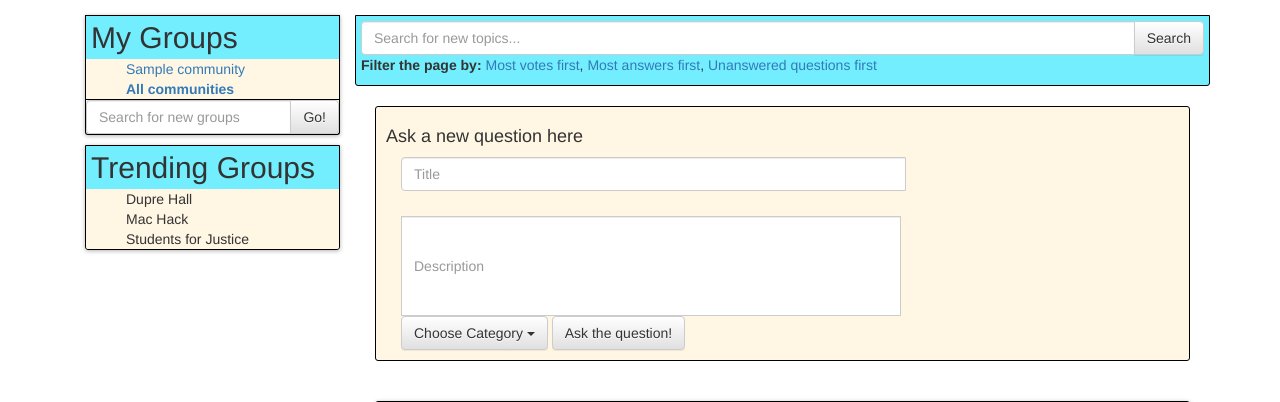
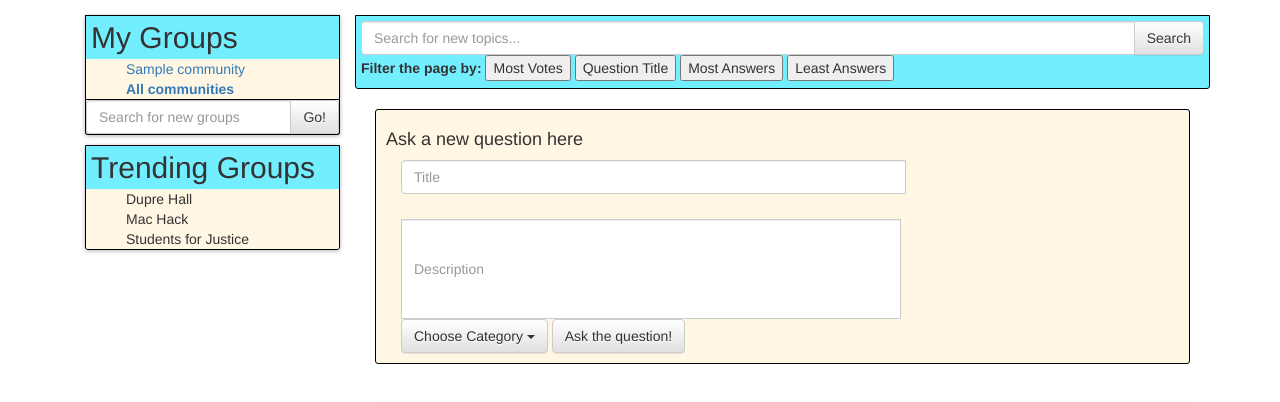
Before and after one commit to MackHartley/scratchQs, a Django app: template scratchQsDjango/scratchQs/templates/scratchQs/index.html in a window 1280 px wide. Shown: the part 57-459 px from the top of the page. Run offline with Django 3.2, Linux system fonts and the light colour scheme; the template is opened without the code that fills it: most values are stand-ins (such as "Sample title", 1, 10 or a date in 2020); some libraries are stand-ins or nearby versions.

Commit message:
filter by results

```diff
--- a/scratchQsDjango/scratchQs/templates/scratchQs/index.html
+++ b/scratchQsDjango/scratchQs/templates/scratchQs/index.html
@@ -94,9 +94,11 @@
 		      		</span>
 		    	</div><!-- /input-group -->
 		    	<label>Filter the page by:</label>
-				<a href="{% url 'index'%}">Most votes first</a>,
-				<a href="#">Most answers first</a>,
-				<a href="#">Unanswered questions first</a>
+				<button onClick ="filter_by_most_votes()">Most Votes</button>
+				<button onClick ="filter_by_title()">Question Title</button>
+				<button onClick ="filter_by_ans_num()">Most Answers</button>
+				<button onClick ="filter_by_ans_num_asc()">Least Answers</button>
+				<!--<a href="#">Unanswered questions first</a>-->
 			</div>
 
 
@@ -161,5 +163,40 @@
 
 
 <script>
+// 0-> default by votes; 1-> number of answers
+
+function filter_by_most_votes(){
+	render_filter_result("most_votes");
+}
+
+function filter_by_title(){
+  console.log("test filter by answer");
+  render_filter_result("question_title");
+}
+
+function filter_by_ans_num(){
+  console.log("test filter by answer");
+  render_filter_result("most_answers");
+}
+
+function filter_by_ans_num_asc(){
+  console.log("test filter by answer");
+  render_filter_result("least_answers");
+}
+
+
+
+function render_filter_result(filter_by){
+  var path2 = "/scratchQs/filter/" + filter_by;
+  window.location.pathname=path2;
+  console.log(filter_by)
+}
+
+
+
+
+
+
+
 
 </script>
--- a/scratchQsDjango/scratchQsDjango/urls.py
+++ b/scratchQsDjango/scratchQsDjango/urls.py
@@ -23,8 +23,9 @@ urlpatterns = [
     url(r'^scratchQs/admin/', admin.site.urls),
     #url(r'^scratchQs/$', scratchq_views.index, name="index"),
     url(r'^scratchQs/questions/', scratchq_views.IndexView.as_view(), name="index"),
+    url(r'^scratchQs/filter/(?P<filter_by>.*)/$', scratchq_views.filter_results, name="filter_results"),
     #url(r'^scratchQs/questions/', scratchq_views.index, name="index"),
-    url(r'^scratchQs/(?P<question_id>[0-9]+)/$', scratchq_views.answers, name="answers"),
+    url(r'^scratchQs/(?P<question_id>[0-9])/$', scratchq_views.answers, name="answers"),
     url(r'^scratchQs/community/(?P<community_id>[0-9]+)/$', scratchq_views.community_questions, name="community_questions"),
     url(r'^scratchQs/signup', scratchq_views.signup, name="signup"),
     url(r'^scratchQs/add_question', scratchq_views.add_question),
```
Also changed, not shown: scratchQsDjango/scratchQs/templates/scratchQs/ajax.html (+6 -2 lines), scratchQsDjango/scratchQs/views.py (+20 -11 lines).
